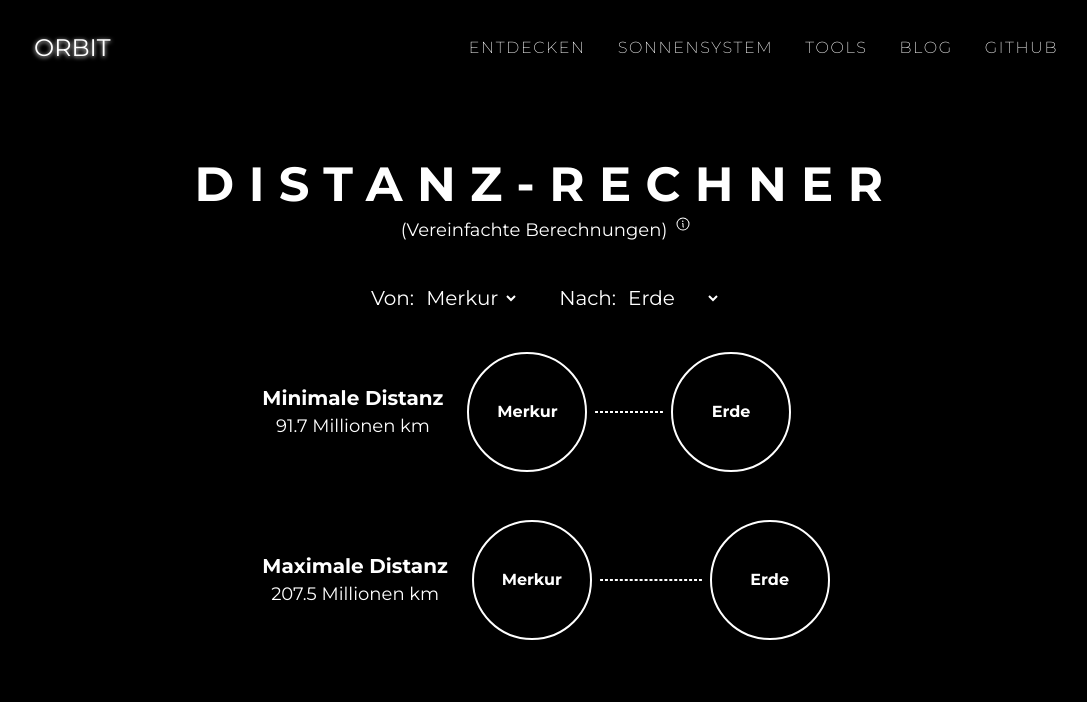
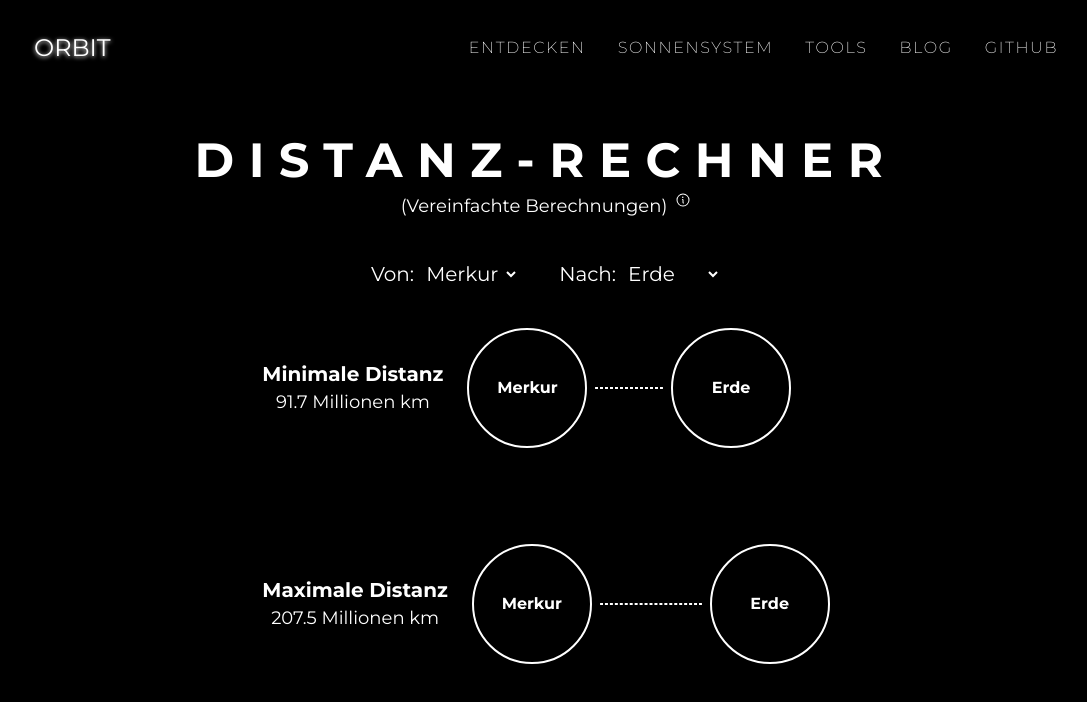
Before and after one commit to zeroequalsone/orbit, a Next.js app: page /tools/distance-calculator in a window 1280 px wide. Shown: the top 702 px of the page, without its empty margins (94-1181 px from the left). Built offline with nearby package versions, Linux system fonts and the light colour scheme.

Commit message:
Small fix of header (#17)

```diff
--- a/app/tools/distance-calculator/page.tsx
+++ b/app/tools/distance-calculator/page.tsx
@@ -28,12 +28,12 @@ export default function DistanceCalculator() {
   }, [distanceFrom, distanceTo]);
 
   return (
-    <div className='flex justify-center items-center min-h-screen bg-center bg-cover bg-[url("/planets/BG.png")] text-white'>
-      <div className="flex justify-center items-center flex-col gap-2 w-4/5">
-        <h1 className="text-5xl font-bold uppercase tracking-[0.3em]">
-          Distanz-Rechner
-        </h1>
-        <div className="flex flex-col items-center gap-10">
+    <div className='flex justify-center flex-col items-center min-h-screen bg-center bg-cover bg-[url("/planets/BG.png")] text-white'>
+      <div className="min-h-screen flex justify-center items-center flex-col gap-10 w-4/5">
+        <div className="flex flex-col items-center gap-2">
+          <h1 className="text-5xl font-bold uppercase tracking-[0.3em]">
+            Distanz-Rechner
+          </h1>
           <div className="flex gap-2">
             <h2 className="text-lg">(Vereinfachte Berechnungen)</h2>
             <Tooltip.Provider>
@@ -54,6 +54,8 @@ export default function DistanceCalculator() {
               </Tooltip.Root>
             </Tooltip.Provider>
           </div>
+        </div>
+        <div className="flex flex-col items-center gap-28">
           <div className="flex flex-col items-center gap-10">
             <div className="flex items-center gap-10 text-xl">
               <div className="flex gap-2">
@@ -98,7 +100,7 @@ export default function DistanceCalculator() {
               </div>
             </div>
             {minDistance && maxDistance ? (
-              <div className="flex flex-col gap-12">
+              <div className="flex flex-col gap-24">
                 <div className="flex items-center gap-6">
                   <div className="flex flex-col items-center">
                     <p className="text-xl font-bold">Minimale Distanz</p>
```
